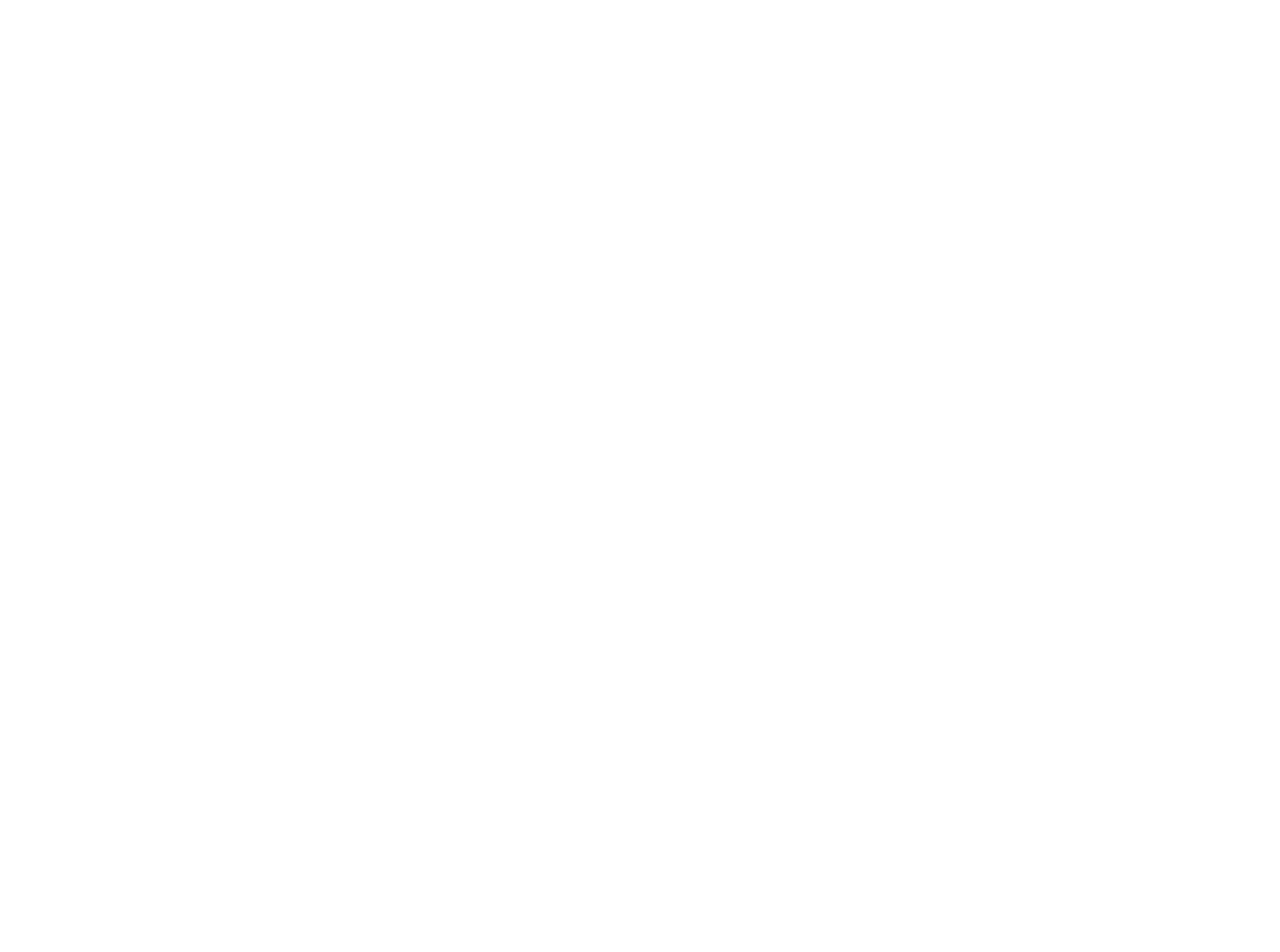
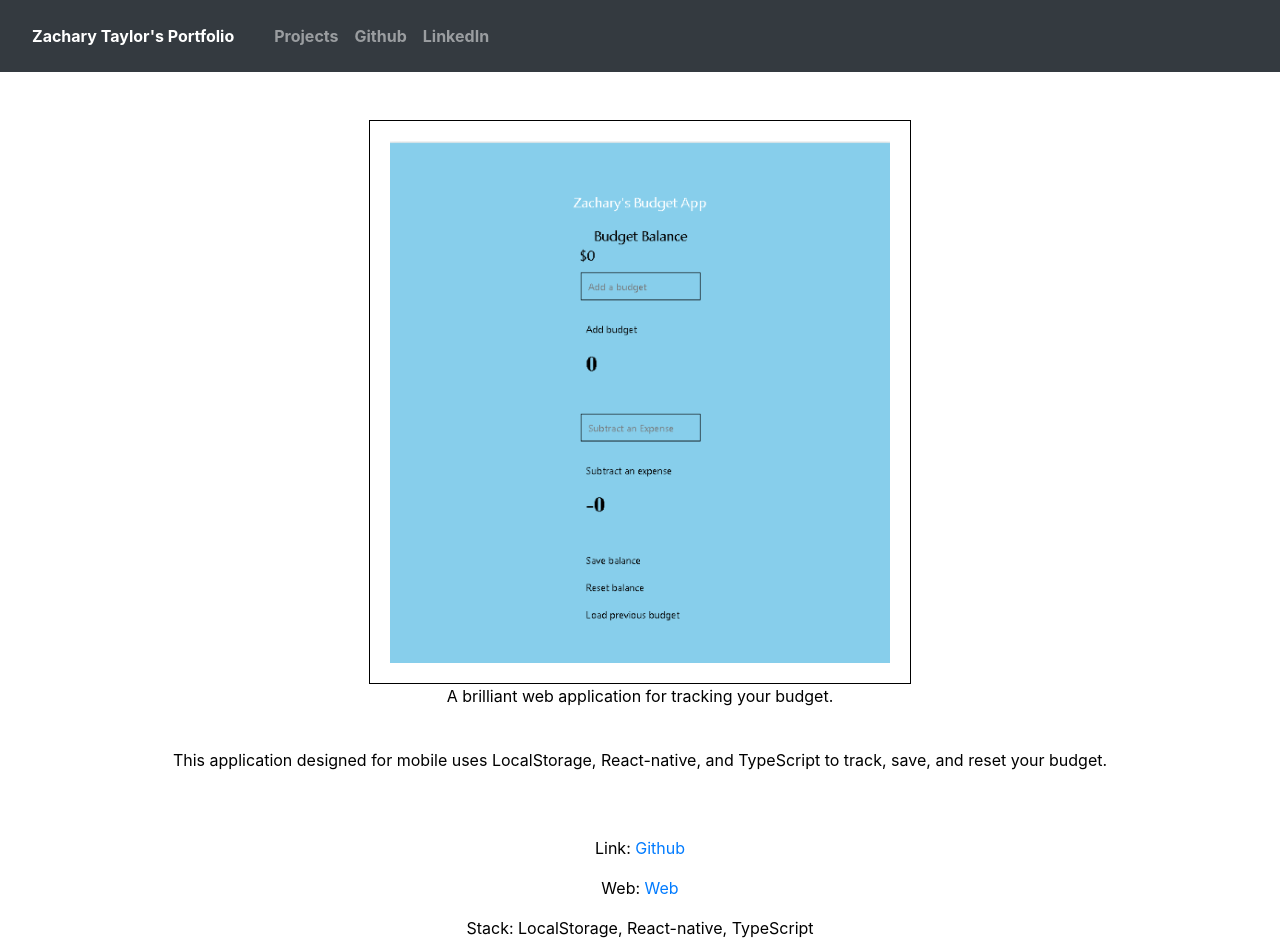
Before and after one commit to taylor67469/portfolio, a React (Create React App) app: page /#/projects/budgetApp in a window 1280 px wide. Before the commit this address had no page. Shown: the top 952 px of the page. Before the commit the page ends 800 px from the top, so only its background shows below. Built offline with nearby package versions, Linux system fonts and the light colour scheme.

Commit message:
added a project

```diff
--- a/src/App.js
+++ b/src/App.js
@@ -6,6 +6,8 @@
 import Chad from "../src/components/projects/chad/chad"
 import Expense from "../src/components/projects/expense/expense"
 import Mental from "../src/components/projects/mental/mental"
+import BudgetApp from "./components/projects/budgetApp/budgetApp"
+
 function App() {
   return (
     <Routes>
@@ -15,6 +17,7 @@
       <Route path={"/projects/chad"} element={<Chad />} />
       <Route path={"/projects/expense"} element={<Expense />} />
       <Route path={"/projects/mental"} element={<Mental />} />
+      <Route path={"/projects/budgetApp"} element={<BudgetApp />} />
     </Routes>
   );
 }
--- /dev/null
+++ b/src/components/projects/budgetApp/budgetApp.css
@@ -0,0 +1,7 @@
+
+.par{
+    margin-left: auto;
+    margin-right:auto;
+    padding-left:20px;
+    padding-right: 20px;
+}
--- /dev/null
+++ b/src/components/projects/budgetApp/budgetApp.js
@@ -0,0 +1,22 @@
+import Navbar from '../../navbar/navbar'
+import budget from '../../../assets/budgeappphoto.png'
+const BudgetApp=()=>{
+    return(
+        <div>
+        <Navbar/>
+        <br/>
+        <br/>
+        <img src={budget}/>
+        <div className='par'>
+        <p>A brilliant web application for tracking your budget.</p>
+        <br/>
+        <p>This application designed for mobile uses LocalStorage, React-native, and TypeScript to track, save, and reset your budget.</p>
+        <br/>
+        <br/>
+        <p>Link: <a href="https://github.com/taylor67469/budgeApp">Github</a></p>
+        <p>Web: <a href="https://budgeeapp.herokuapp.com/">Web</a></p>
+        <p>Stack: LocalStorage, React-native, TypeScript</p>
+    </div>
+        </div>)
+}
+export default BudgetApp;
--- a/src/components/projects/projects.js
+++ b/src/components/projects/projects.js
@@ -3,6 +3,7 @@
 import chadchat from "../../assets/chadchat.png"
 import expense from "../../assets/expenseimg.png"
 import mental from "../../assets/mentalHealthSS.png"
+import budgApp from "../../assets/budgeappphoto.png"
 import '../projects/projects.css'
 const Projects=()=>{
     return(
@@ -25,6 +26,10 @@
         <img src={expense}/>
         <p>This project allows you to track your expenses</p>
         </div></a>
+        <a href='#/projects/budgetApp'><div className='budget'>
+        <img src={budgApp}/>
+        <p>This project allows you to track your budget</p>
+        </div></a>
         <br/>
         <br/>
         <h3>ASP.NET/C# Projects</h3>
```
Also changed, not shown: src/assets/budgeappphoto.png (added).
